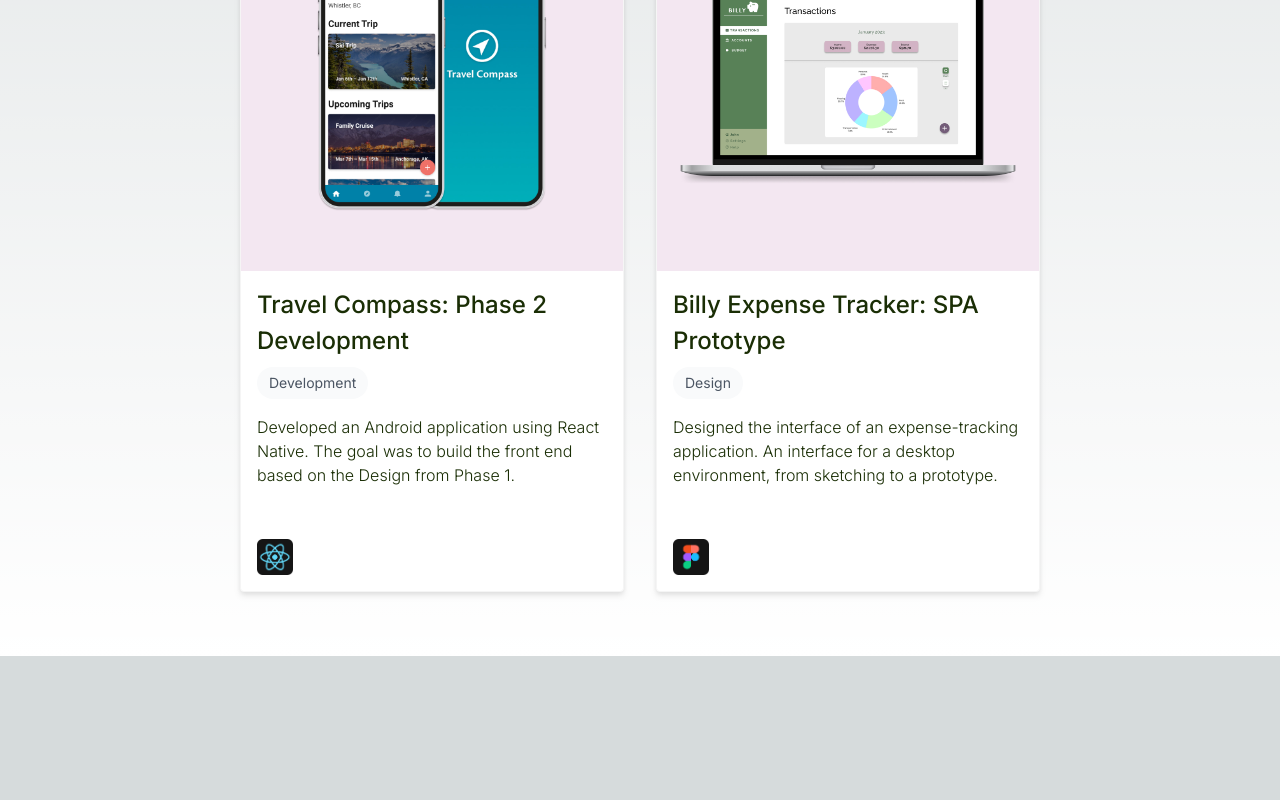
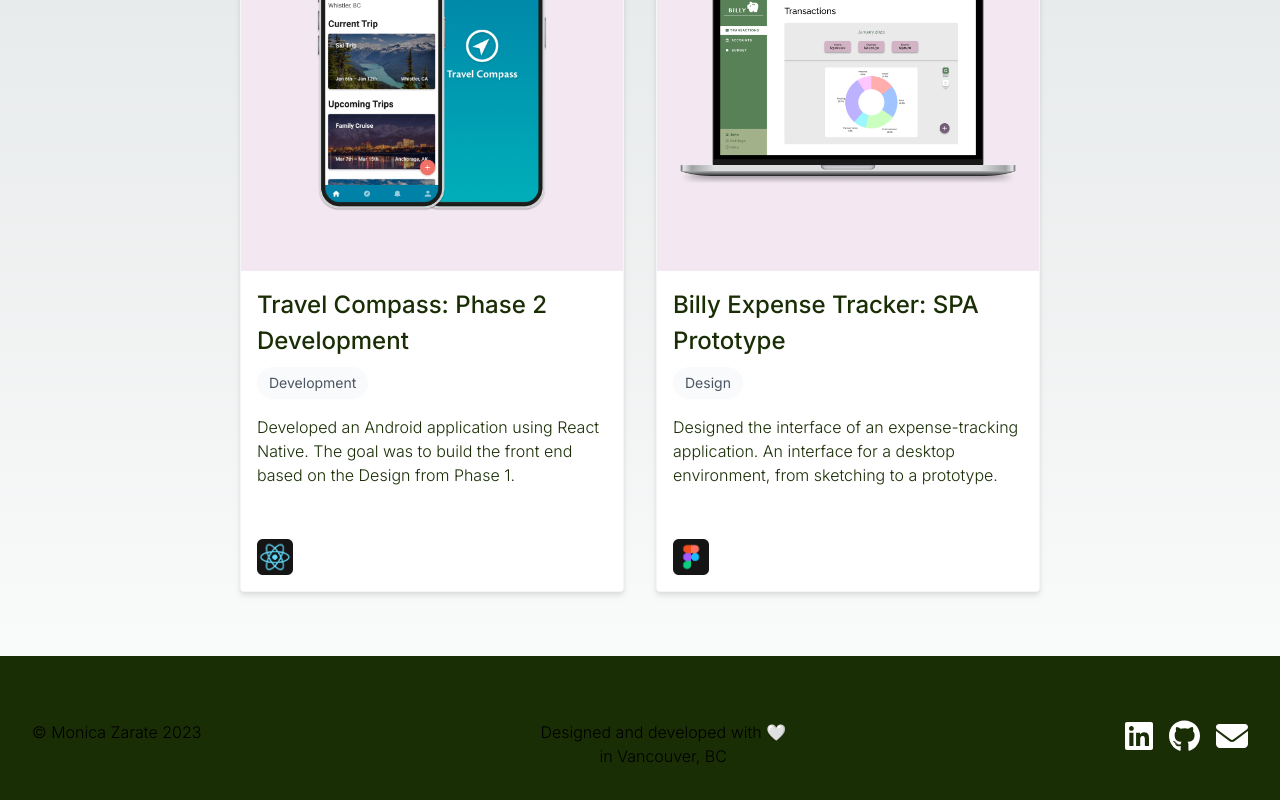
Before and after one commit to monica-zarate/nextjs-portfolio, a Next.js app: page / in a window 1280 px wide. Shown: the part 684-1484 px from the top of the page. Before the commit the page ends 1340 px from the top, so only its background shows below. Built offline with nearby package versions, Linux system fonts and the light colour scheme.

Commit message:
Added footer and updates social icons styles.

```diff
--- a/src/app/(routes)/layout.tsx
+++ b/src/app/(routes)/layout.tsx
@@ -1,6 +1,7 @@
 import "./globals.css"
 import { inter } from "../fonts"
 import Navbar from "../_components/Navbar"
+import Footer from "../_components/Footer"
 
 export const metadata = {
   title: "Monica Zarate - Web Designer and Developer",
@@ -17,6 +18,7 @@ export default function RootLayout({
       <body className={inter.className}>
         <Navbar/>
         {children}
+        <Footer/>
       </body>
     </html>
   )
--- /dev/null
+++ b/src/app/_components/Footer.tsx
@@ -0,0 +1,21 @@
+// Project imports
+import Social from "./Social"
+
+export default function Footer() {
+
+    let year = new Date().getFullYear();
+
+    return (
+        <div className="bg-lime-950">
+            <div className="px-8 py-16 2xl:px-2 mx-auto max-w-7xl flex flex-col items-center justify-center md:flex-row md:items-start md:justify-between">
+                <div className="mb-8">
+                    <p className="text-body">&copy; Monica Zarate {year}</p>
+                </div>
+                <div className="mb-8">
+                    <p className="text-body text-center">Designed and developed with 🤍 <br/> in Vancouver, BC</p>
+                </div>
+                <Social isLight />
+            </div>
+        </div>
+    )
+}
--- a/src/app/_components/Intro.tsx
+++ b/src/app/_components/Intro.tsx
@@ -45,7 +45,7 @@ export default function Intro() {
                     {copy.p.map((__, i, {length}) => (
                         <p key={i} className={`${i + 1 === length ? "text-fuchsia-700 text-bodyLarge" : "text-lime-950 text-body"} mb-4`}>{__}</p>
                     ))}
-                    <Social/>
+                    <Social />
                 </div>
             </div>
         </div>
--- a/src/app/_components/Social.tsx
+++ b/src/app/_components/Social.tsx
@@ -8,7 +8,7 @@ import { motion as m } from "framer-motion";
 import { social } from "../constants"
 
 
-export default function Social() {
+export default function Social(props: any) {
 
     const [isMobile, setIsMobile] = useState(false);
 
@@ -31,11 +31,11 @@ export default function Social() {
     }, []);
 
     return (
-        <ul className='flex'>
-            {social.map((__) => (
-                <m.li whileHover={!isMobile?{translateY: -2} : {}} key={__.id} className='mr-4 duration-75 ease-in-out'>
-                    <a href={__.url} target='__blank' rel='noreferrer'>
-                        <FontAwesomeIcon icon={__.icon} className='w-auto h-8' style={{color: '#1A2E3A'}}/>
+        <ul className="flex">
+            {social.map((__, i) => (
+                <m.li whileHover={!isMobile?{translateY: -2} : {}} key={__.id} className={`${i === social.length - 1 ? "" : "mr-4"} duration-75 ease-in-out`}>
+                    <a href={__.url} target="__blank" rel="noreferrer">
+                        <FontAwesomeIcon icon={__.icon} className="w-auto h-8" style={{color: props.isLight ? "#ffffff" : "#1A2E3A"}}/>
                     </a>
                 </m.li>
             ))}
```
